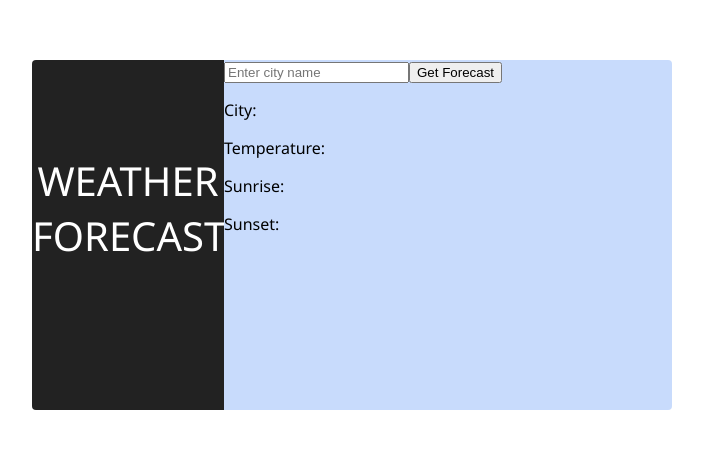
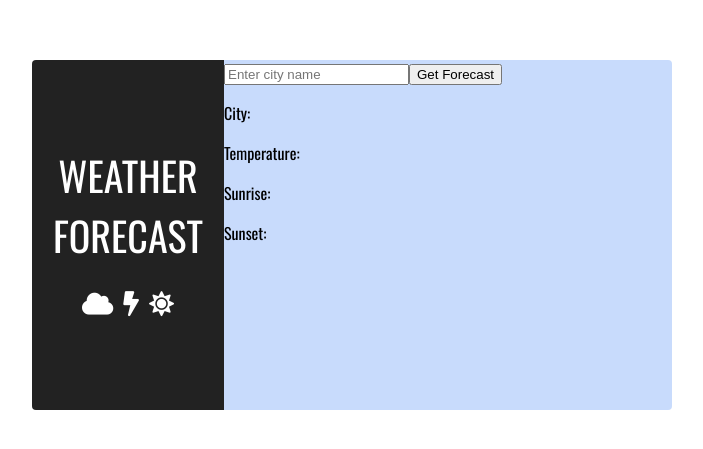
Before and after one commit to AlexDyksa/Weather-Forecast, a React (Create React App) app: page / in a window 1280 px wide. Shown: the part 165-614 px from the top of the page, without its empty margins (288-991 px from the left). Built offline with nearby package versions, Linux system fonts and the light colour scheme.

Commit message:
added import font Oswald and font-awesome

```diff
--- a/src/index.css
+++ b/src/index.css
@@ -1,9 +1,13 @@
+@import url('https://fonts.googleapis.com/css?family=Oswald');
+@import url('https://use.fontawesome.com/releases/v5.8.1/css/all.css');
+
 body {
   margin: 0;
   padding: 0;
-  font-family: "Segoe UI", "Roboto", "Oxygen",
+  font-family: "Oswald", "Segoe UI", "Roboto", "Oxygen",
     "Ubuntu", "Cantarell", "Fira Sans", "Droid Sans", "Helvetica Neue",
     sans-serif;
+  font-weight: normal;
   -webkit-font-smoothing: antialiased;
   -moz-osx-font-smoothing: grayscale;
 }
```
